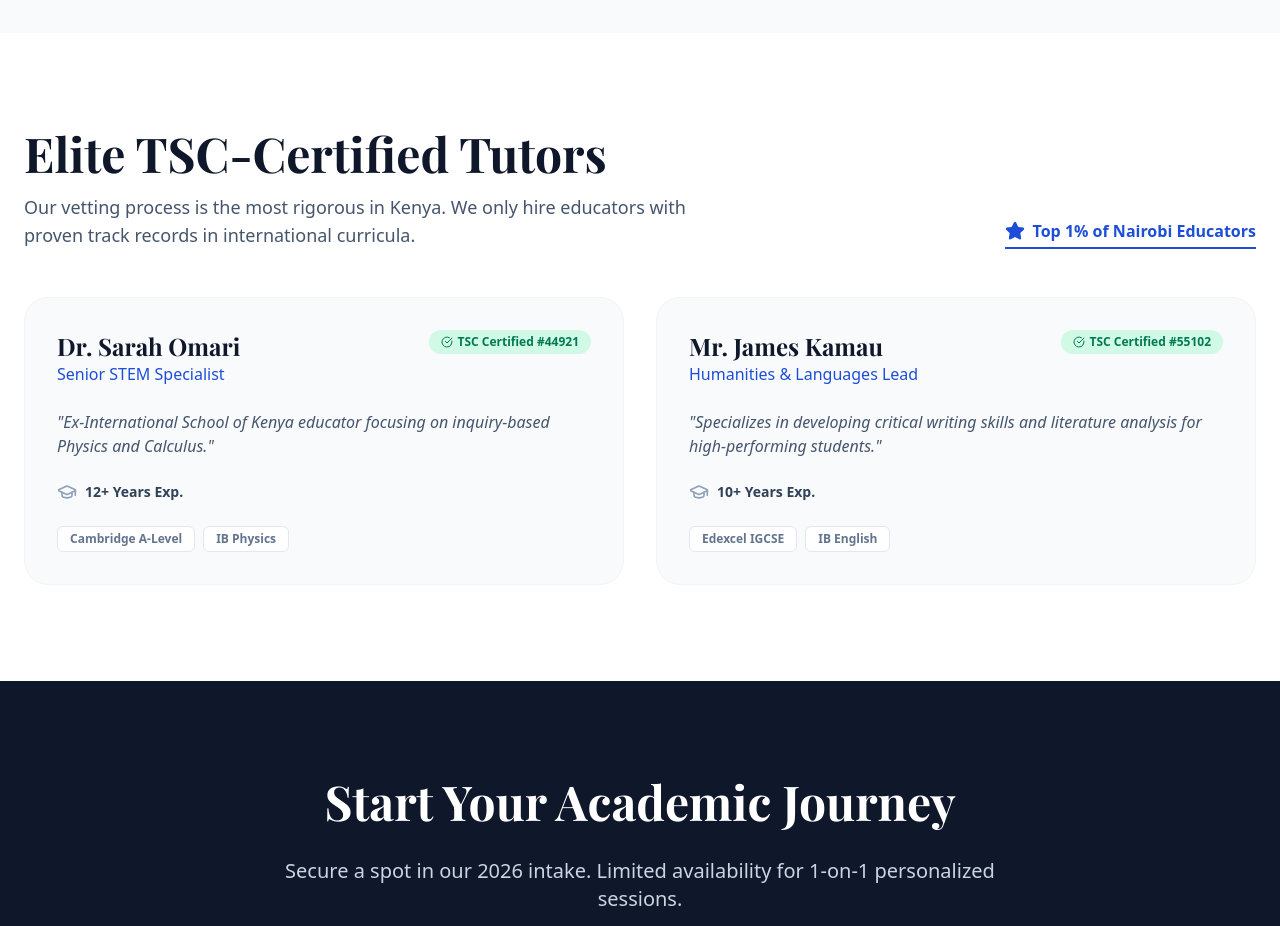
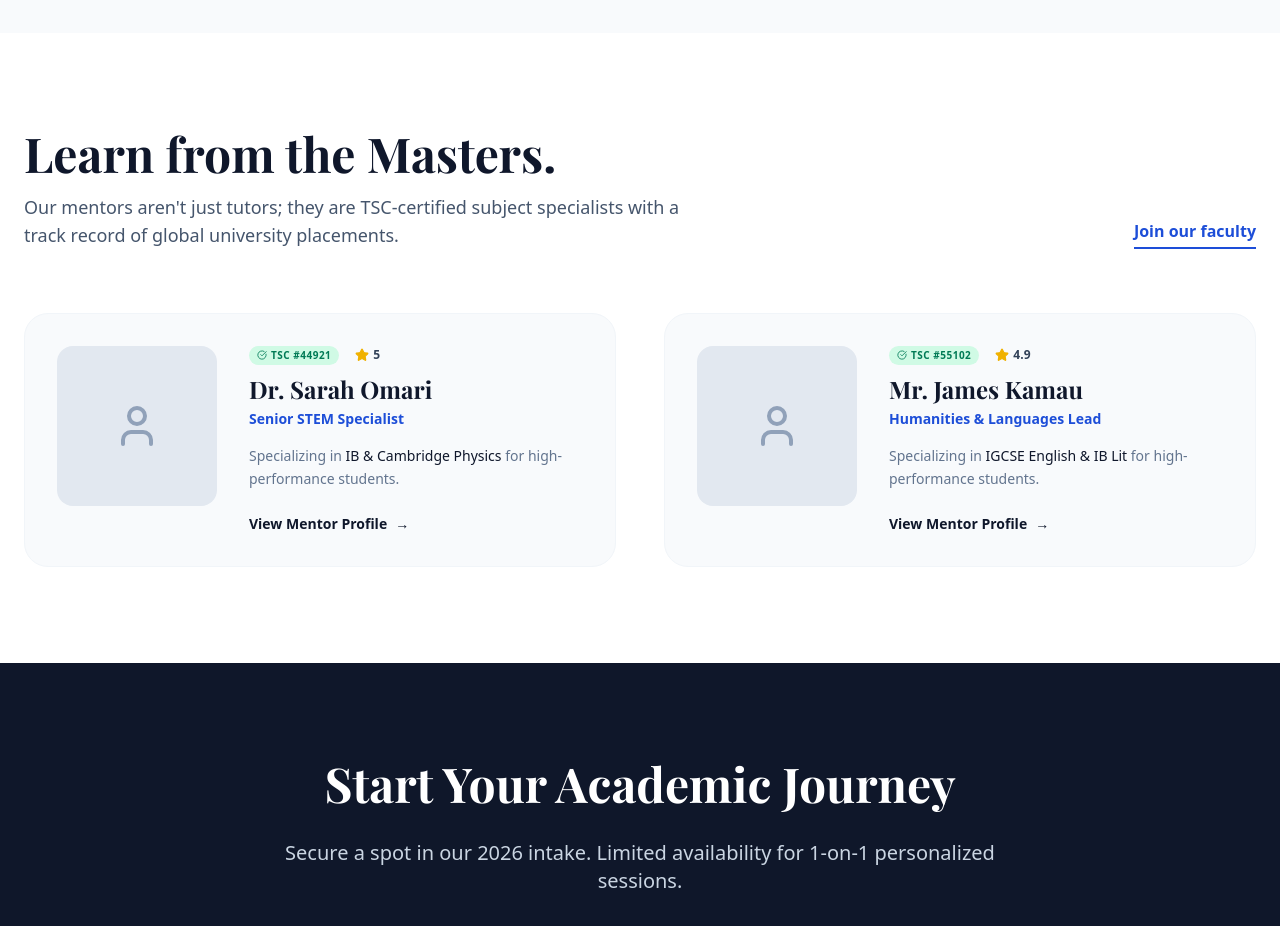
Before and after one commit to wacose001254-spec/lifehack-v2, a Next.js app: page / in a window 1280 px wide. Shown: the part 1900-2826 px from the top of the page. Built offline with nearby package versions, Linux system fonts and the light colour scheme; a web font is replaced by a local one.

Commit message:
Update: Refined Tutor Handshake and UI

```diff
--- /dev/null
+++ b/src/app/tutors/[id]/page.tsx
@@ -0,0 +1,125 @@
+import React from 'react';
+import { notFound } from 'next/navigation';
+import { CheckCircle, Award, GraduationCap, BookOpen, Quote } from 'lucide-react';
+import Link from 'next/link';
+
+const tutorDatabase: Record<string, any> = {
+  "sarah-omari": {
+    name: "Dr. Sarah Omari",
+    role: "Senior STEM Specialist",
+    tsc: "TSC #44921",
+    experience: "12+ Years",
+    education: "PhD in Theoretical Physics (UoN)",
+    specialties: ["IB Physics HL", "Cambridge A-Level Mathematics", "Further Mechanics"],
+    bio: "Dr. Sarah specializes in demystifying complex physical concepts. Her students consistently achieve A* and Level 7 grades by focusing on first-principle thinking rather than rote memorization.",
+    philosophy: "I believe every student is a scientist. My goal is to move beyond the syllabus to help them see the math in the world around them.",
+    stats: { successRate: "98%", studentsPlaced: "120+" }
+  },
+  "james-kamau": {
+    name: "Mr. James Kamau",
+    role: "Humanities & Languages Lead",
+    tsc: "TSC #55102",
+    experience: "10+ Years",
+    education: "MA in English Literature (Oxford)",
+    specialties: ["Cambridge IGCSE English", "IB Language & Literature", "Creative Writing"],
+    bio: "With a decade of experience in both local and international systems, James bridges the gap for students transitioning into international humanities curricula.",
+    philosophy: "Critical thinking is the ultimate lifehack. I teach my students to question the text and find their own voice.",
+    stats: { successRate: "95%", studentsPlaced: "85+" }
+  }
+};
+
+export default async function TutorProfilePage({ params }: { params: Promise<{ id: string }> }) {
+  const { id } = await params;
+  const tutor = tutorDatabase[id.toLowerCase()];
+
+  if (!tutor) return notFound();
+
+  return (
+    <div className="min-h-screen bg-white pt-20">
+      {/* Profile Header */}
+      <section className="bg-slate-50 py-20 px-6 border-b border-slate-100">
+        <div className="max-w-7xl mx-auto flex flex-col md:flex-row gap-12 items-center">
+          <div className="w-48 h-48 bg-slate-200 rounded-2xl shrink-0 overflow-hidden border-4 border-white shadow-xl">
+             {/* Placeholder for tutor image */}
+             <div className="w-full h-full flex items-center justify-center text-slate-400">
+               <Users2 size={64} />
+             </div>
+          </div>
+          <div className="text-center md:text-left">
+            <div className="flex flex-wrap justify-center md:justify-start gap-3 mb-4">
+              <span className="bg-emerald-100 text-emerald-700 px-3 py-1 rounded-full text-xs font-bold flex items-center gap-1">
+                <CheckCircle size={12} /> {tutor.tsc}
+              </span>
+              <span className="bg-blue-100 text-blue-700 px-3 py-1 rounded-full text-xs font-bold flex items-center gap-1">
+                <Award size={12} /> {tutor.experience} Experience
+              </span>
+            </div>
+            <h1 className="text-4xl md:text-6xl font-playfair font-bold text-slate-900 mb-2">{tutor.name}</h1>
+            <p className="text-xl text-brand-blue font-medium mb-6">{tutor.role}</p>
+            <div className="flex flex-wrap justify-center md:justify-start gap-4">
+               <div className="flex items-center gap-2 text-slate-600 font-medium">
+                 <GraduationCap className="text-slate-400" /> {tutor.education}
+               </div>
+            </div>
+          </div>
+        </div>
+      </section>
+
+      {/* Profile Content */}
+      <section className="py-20 px-6 max-w-7xl mx-auto grid lg:grid-cols-3 gap-16">
+        <div className="lg:col-span-2 space-y-12">
+          <div>
+            <h2 className="text-3xl font-playfair font-bold mb-6">About the Mentor</h2>
+            <p className="text-lg text-slate-600 leading-relaxed">{tutor.bio}</p>
+          </div>
+
+          <div className="bg-brand-dark p-10 rounded-3xl text-white relative overflow-hidden">
+            <Quote className="absolute top-6 right-6 w-20 h-20 text-white/5" />
+            <h3 className="text-xl font-bold mb-4 text-brand-blue">Teaching Philosophy</h3>
+            <p className="text-xl font-playfair italic leading-relaxed text-slate-200">
+              "{tutor.philosophy}"
+            </p>
+          </div>
+
+          <div>
+            <h3 className="text-2xl font-playfair font-bold mb-6">Subject Specialization</h3>
+            <div className="grid sm:grid-cols-2 gap-4">
+              {tutor.specialties.map((spec: string, i: number) => (
+                <div key={i} className="flex items-center gap-3 p-4 border border-slate-100 rounded-xl bg-slate-50">
+                  <BookOpen className="text-brand-blue w-5 h-5" />
+                  <span className="font-bold text-slate-700">{spec}</span>
+                </div>
+              ))}
+            </div>
+          </div>
+        </div>
+
+        {/* Sidebar Sidebar - Booking */}
+        <div className="space-y-8">
+          <div className="p-8 rounded-3xl border-2 border-brand-blue bg-white sticky top-32">
+            <h3 className="text-2xl font-playfair font-bold mb-6">Request {tutor.name.split(' ')[1]}</h3>
+            <div className="space-y-4 mb-8">
+               <div className="flex justify-between items-center py-3 border-b border-slate-50">
+                 <span className="text-slate-500 font-medium">Success Rate</span>
+                 <span className="font-bold text-slate-900">{tutor.stats.successRate}</span>
+               </div>
+               <div className="flex justify-between items-center py-3 border-b border-slate-50">
+                 <span className="text-slate-500 font-medium">Global Placement</span>
+                 <span className="font-bold text-slate-900">{tutor.stats.studentsPlaced}</span>
+               </div>
+            </div>
+            <Link
+              href={`/contact?tutor=${id}`}
+              className="block w-full bg-brand-blue text-white text-center py-4 rounded-xl font-bold hover:shadow-xl transition-all"
+            >
+              Check Availability
+            </Link>
+          </div>
+        </div>
+      </section>
+    </div>
+  );
+}
+
+// Add this missing icon import at the top later if you haven't yet
+import { Users2 } from 'lucide-react';
--- a/src/components/sections/Tutors.tsx
+++ b/src/components/sections/Tutors.tsx
@@ -1,22 +1,23 @@
 import React from 'react';
-import { CheckCircle, Star, GraduationCap } from 'lucide-react';
+import Link from 'next/link';
+import { User, CheckCircle, Star } from 'lucide-react';
 
 const tutors = [
   {
+    id: "sarah-omari",
     name: "Dr. Sarah Omari",
     role: "Senior STEM Specialist",
-    experience: "12+ Years",
-    certification: "TSC Certified #44921",
-    curriculum: ["Cambridge A-Level", "IB Physics"],
-    bio: "Ex-International School of Kenya educator focusing on inquiry-based Physics and Calculus."
+    tsc: "TSC #44921",
+    specialty: "IB & Cambridge Physics",
+    rating: 5.0
   },
   {
+    id: "james-kamau",
     name: "Mr. James Kamau",
     role: "Humanities & Languages Lead",
-    experience: "10+ Years",
-    certification: "TSC Certified #55102",
-    curriculum: ["Edexcel IGCSE", "IB English"],
-    bio: "Specializes in developing critical writing skills and literature analysis for high-performing students."
+    tsc: "TSC #55102",
+    specialty: "IGCSE English & IB Lit",
+    rating: 4.9
   }
 ];
 
@@ -24,49 +25,55 @@ export default function Tutors() {
   return (
     <section className="py-24 bg-white" id="tutors">
       <div className="max-w-7xl mx-auto px-6">
-        <div className="flex flex-col md:flex-row md:items-end justify-between mb-12 gap-6">
+        <div className="flex flex-col md:flex-row justify-between items-end mb-16 gap-6">
           <div className="max-w-2xl">
-            <h2 className="text-4xl md:text-5xl font-playfair font-bold mb-4">Elite TSC-Certified Tutors</h2>
+            <h2 className="text-4xl md:text-5xl font-playfair font-bold text-slate-900 mb-4">
+              Learn from the Masters.
+            </h2>
             <p className="text-lg text-slate-600">
-              Our vetting process is the most rigorous in Kenya. We only hire educators with proven
-              track records in international curricula.
+              Our mentors aren't just tutors; they are TSC-certified subject specialists
+              with a track record of global university placements.
             </p>
           </div>
-          <div className="flex items-center gap-2 text-brand-blue font-bold border-b-2 border-brand-blue pb-1">
-            <Star className="w-5 h-5 fill-brand-blue" />
-            <span>Top 1% of Nairobi Educators</span>
-          </div>
+          <Link href="/contact" className="text-brand-blue font-bold border-b-2 border-brand-blue pb-1 hover:text-slate-900 hover:border-slate-900 transition-all">
+            Join our faculty
+          </Link>
         </div>
 
-        <div className="grid md:grid-cols-2 gap-8">
-          {tutors.map((tutor, index) => (
-            <div key={index} className="group p-8 rounded-3xl border border-slate-100 bg-slate-50 hover:bg-white hover:shadow-xl transition-all duration-300">
-              <div className="flex justify-between items-start mb-6">
-                <div>
-                  <h3 className="text-2xl font-playfair font-bold text-slate-900">{tutor.name}</h3>
-                  <p className="text-brand-blue font-medium">{tutor.role}</p>
-                </div>
-                <div className="bg-emerald-100 text-emerald-700 px-3 py-1 rounded-full text-xs font-bold flex items-center gap-1">
-                  <CheckCircle className="w-3 h-3" />
-                  {tutor.certification}
+        <div className="grid md:grid-cols-2 lg:grid-cols-2 gap-12">
+          {tutors.map((tutor) => (
+            <div key={tutor.id} className="group flex flex-col md:flex-row gap-8 p-8 rounded-3xl bg-slate-50 border border-slate-100 hover:shadow-2xl transition-all duration-500">
+              {/* Profile Image Placeholder */}
+              <div className="w-32 h-32 md:w-40 md:h-40 bg-slate-200 rounded-2xl shrink-0 overflow-hidden relative">
+                <div className="absolute inset-0 flex items-center justify-center text-slate-400">
+                  <User size={48} />
                 </div>
               </div>
 
-              <p className="text-slate-600 mb-6 italic">"{tutor.bio}"</p>
+              {/* Tutor Info */}
+              <div className="flex flex-col justify-center">
+                <div className="flex items-center gap-2 mb-2">
+                  <span className="bg-emerald-100 text-emerald-700 text-[10px] font-bold px-2 py-0.5 rounded-full uppercase tracking-wider flex items-center gap-1">
+                    <CheckCircle size={10} /> {tutor.tsc}
+                  </span>
+                  <div className="flex items-center gap-1 text-yellow-500 ml-2">
+                    <Star size={14} fill="currentColor" />
+                    <span className="text-xs font-bold text-slate-700">{tutor.rating}</span>
+                  </div>
+                </div>
 
-              <div className="grid grid-cols-2 gap-4 mb-6">
-                <div className="flex items-center gap-2">
-                  <GraduationCap className="w-5 h-5 text-slate-400" />
-                  <span className="text-sm font-semibold text-slate-700">{tutor.experience} Exp.</span>
-                </div>
-              </div>
+                <h3 className="text-2xl font-playfair font-bold text-slate-900 mb-1">{tutor.name}</h3>
+                <p className="text-brand-blue font-semibold text-sm mb-4">{tutor.role}</p>
+                <p className="text-slate-500 text-sm mb-6 leading-relaxed">Specializing in <span className="text-slate-900 font-medium">{tutor.specialty}</span> for high-performance students.</p>
 
-              <div className="flex flex-wrap gap-2">
-                {tutor.curriculum.map((tag, i) => (
-                  <span key={i} className="px-3 py-1 bg-white border border-slate-200 rounded-md text-xs font-semibold text-slate-500 group-hover:border-brand-blue group-hover:text-brand-blue transition-colors">
-                    {tag}
-                  </span>
-                ))}
+                {/* The Handshake Link */}
+                <Link
+                  href={`/tutors/${tutor.id}`}
+                  className="mt-auto inline-flex items-center gap-2 text-slate-900 font-bold text-sm group-hover:text-brand-blue transition-colors"
+                >
+                  View Mentor Profile
+                  <span className="group-hover:translate-x-1 transition-transform">→</span>
+                </Link>
               </div>
             </div>
           ))}
```
